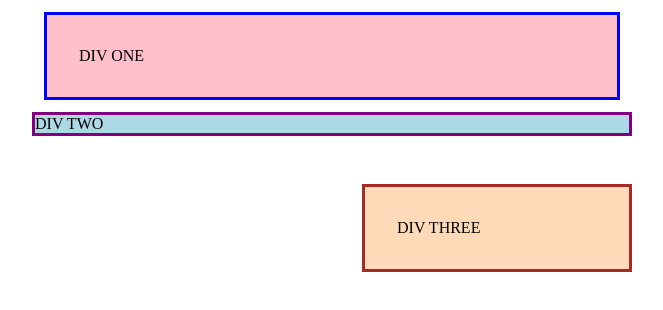
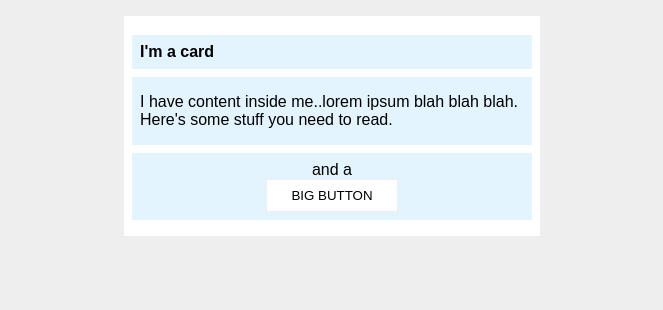
Before and after one commit to ak-ak53/odin-recipes, a plain HTML site: page index.html in a window 1280 px wide. Shown: the whole page, without its empty margins (308-971 px from the left). Drawn offline with Linux system fonts and the light colour scheme.

Commit message:
margin and pad#2

```diff
--- a/index.css
+++ b/index.css
@@ -1,28 +1,44 @@
 body {
-     max-width: 600px;
-     margin: 0 auto;
+     background: #eee;
+     font-family: sans-serif;
    }
 
-   .one {
-     background: pink;
-     border: 3px solid blue;
-     /* CHANGE ME */
-     padding: 32px;
-     margin: 12px;
+   .card {
+     width: 400px;
+     background:white;
+     margin: 16px auto;
+     padding: 8px;
    }
 
-   .two {
-     background: lightblue;
-     border: 3px solid purple;
-     /* CHANGE ME */
-     margin-bottom: 48px;
+   .title {
+     background: #e3f4ff;
+     margin-bottom: 8px;
+     font-size: 16px;
+     padding: 8px;
+   }
+
+   .content {
+     background: #e3f4ff;
+     margin-bottom: 8px;
+     padding-top: 16px;
+     padding-bottom:16px ;
+     padding-left: 8px;
+     padding-right: 8px;
+   }
+
+   .button-container {
+     background: #e3f4ff;
+     margin-bottom: 8px;
+     padding: 8px;
+     text-align: center;
+   }
+
+   button {
+     background: white;
+     border: 1px solid #eee;
+     padding-top: 8px;
+     padding-bottom:8px ;
+     padding-left: 24px;
+     padding-right: 24px;
 
    }
-
-   .three {
-     background: peachpuff;
-     border: 3px solid brown;
-     width: 200px;
-     padding: 32px;
-     margin-left: auto;
-   }
--- a/index.html
+++ b/index.html
@@ -1,21 +1,18 @@
+
 <!DOCTYPE html>
 <html lang="en">
   <head>
     <meta charset="UTF-8">
     <meta http-equiv="X-UA-Compatible" content="IE=edge">
     <meta name="viewport" content="width=device-width, initial-scale=1.0">
-    <title>Margin and Padding exercise</title>
+    <title>Margin and Padding exercise 2</title>
     <link rel="stylesheet" href="index.css">
   </head>
   <body>
-    <div class="one">
-      DIV ONE
-    </div>
-    <div class="two">
-      DIV TWO
-    </div>
-    <div class="three">
-      DIV THREE
+    <div class="card">
+      <h1 class="title">I'm a card</h1>
+      <div class="content">I have content inside me..lorem ipsum blah blah blah. Here's some stuff you need to read.</div>
+      <div class="button-container">and a <div><button>BIG BUTTON</button></div></div>
     </div>
   </body>
 </html>
```
